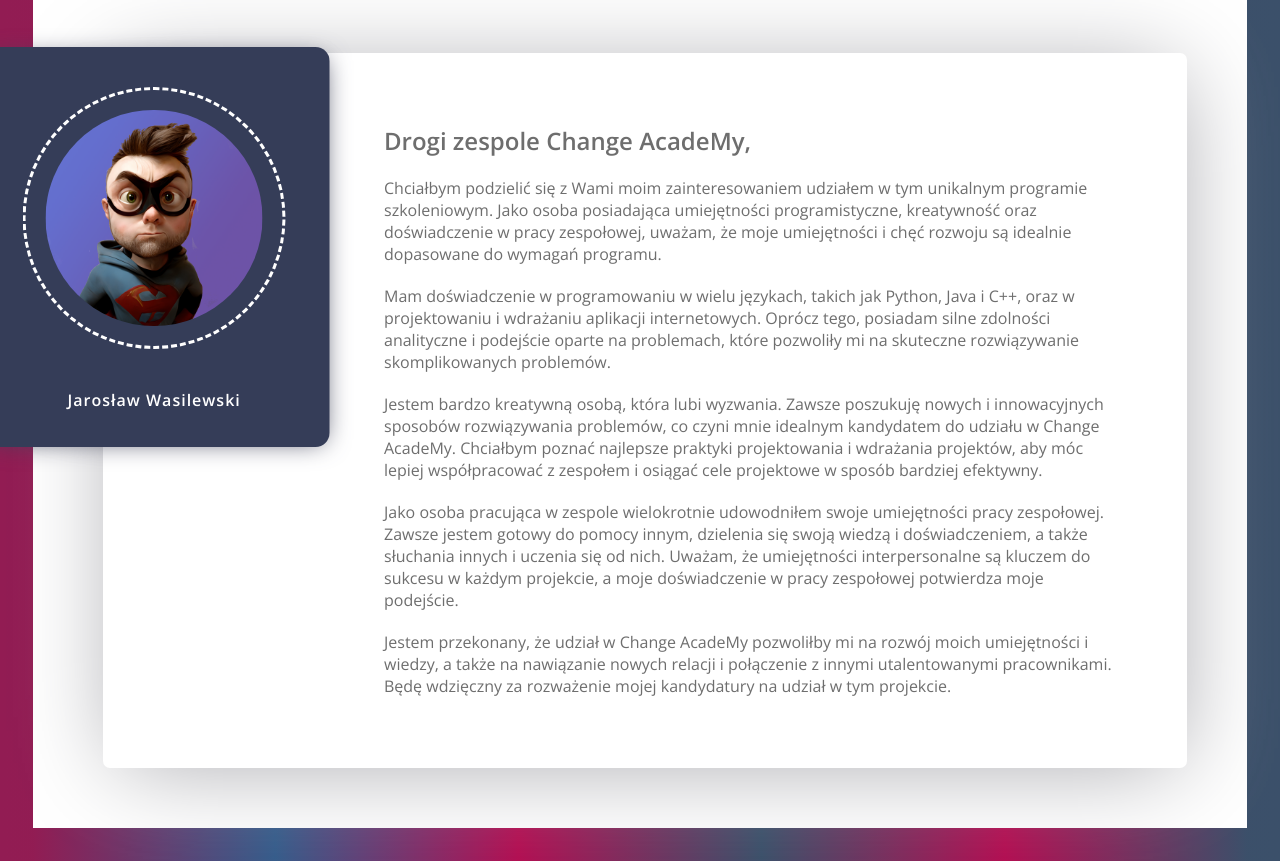
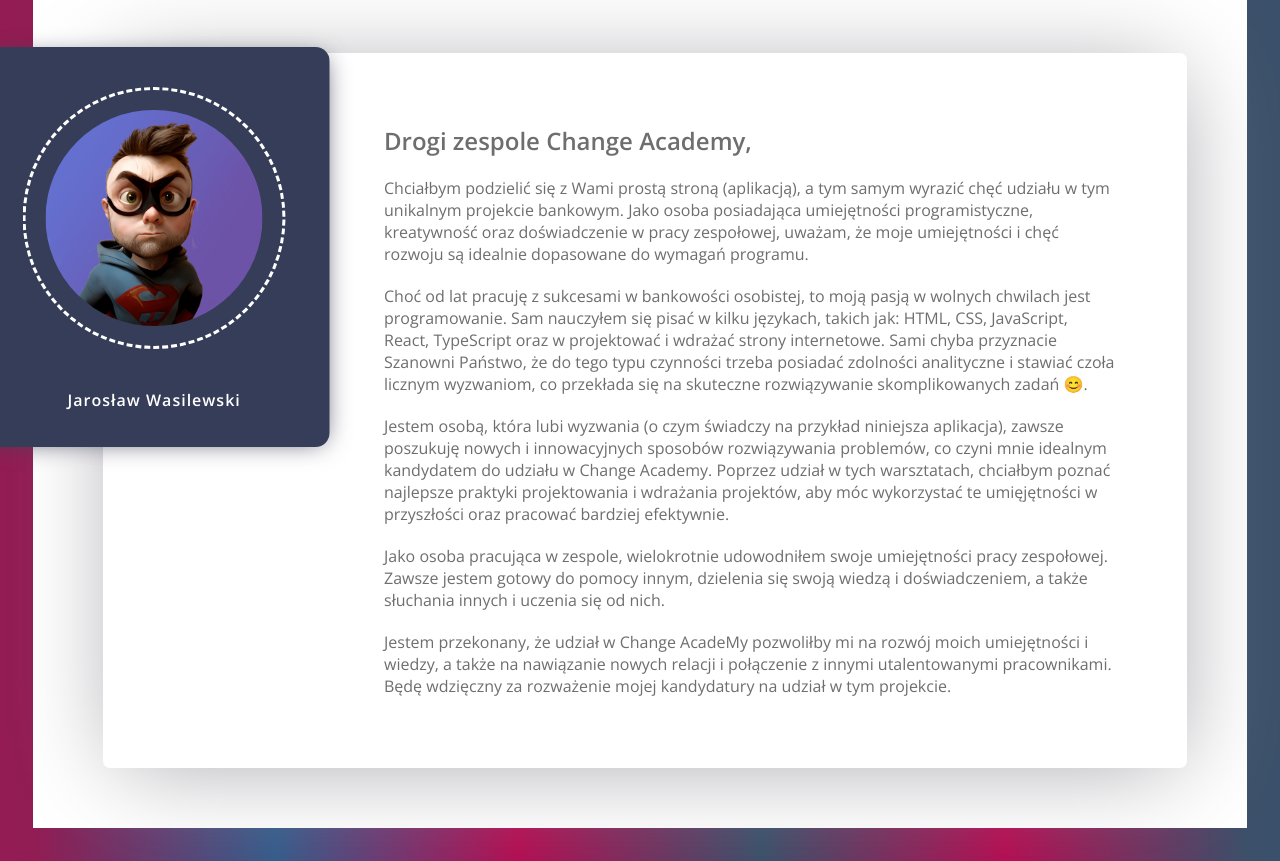
Before and after one commit to JerryWski/bank-project, a React (Create React App) app: page / in a window 1280 px wide. Shown: the part 840-1701 px from the top of the page. Built offline with nearby package versions, Linux system fonts and the light colour scheme; the HTML template or start-up script is replaced by a standard one.

Commit message:
polishing

```diff
--- a/src/components/AboutMe.tsx
+++ b/src/components/AboutMe.tsx
@@ -5,36 +5,37 @@
     <div className={styles.about_section} id='about-me'>
       <div className={styles.about_wrapper}>
         <div className={styles.about_description}>
-          <h2 className={styles.header}>Drogi zespole Change AcadeMy,</h2>
+          <h2 className={styles.header}>Drogi zespole Change Academy,</h2>
           <p className={styles.text}>
-            Chciałbym podzielić się z Wami moim zainteresowaniem udziałem w tym
-            unikalnym programie szkoleniowym. Jako osoba posiadająca
-            umiejętności programistyczne, kreatywność oraz doświadczenie w pracy
-            zespołowej, uważam, że moje umiejętności i chęć rozwoju są idealnie
-            dopasowane do wymagań programu.
+            Chciałbym podzielić się z Wami prostą stroną (aplikacją), a tym
+            samym wyrazić chęć udziału w tym unikalnym projekcie bankowym. Jako
+            osoba posiadająca umiejętności programistyczne, kreatywność oraz
+            doświadczenie w pracy zespołowej, uważam, że moje umiejętności i
+            chęć rozwoju są idealnie dopasowane do wymagań programu.
           </p>
           <p className={styles.text}>
-            Mam doświadczenie w programowaniu w wielu językach, takich jak
-            Python, Java i C++, oraz w projektowaniu i wdrażaniu aplikacji
-            internetowych. Oprócz tego, posiadam silne zdolności analityczne i
-            podejście oparte na problemach, które pozwoliły mi na skuteczne
-            rozwiązywanie skomplikowanych problemów.
+            Choć od lat pracuję z sukcesami w bankowości osobistej, to moją
+            pasją w wolnych chwilach jest programowanie. Sam nauczyłem się pisać
+            w kilku językach, takich jak: HTML, CSS, JavaScript, React,
+            TypeScript oraz w projektować i wdrażać strony internetowe. Sami
+            chyba przyznacie Szanowni Państwo, że do tego typu czynności trzeba
+            posiadać zdolności analityczne i stawiać czoła licznym wyzwaniom, co
+            przekłada się na skuteczne rozwiązywanie skomplikowanych zadań 😊.
           </p>
           <p className={styles.text}>
-            Jestem bardzo kreatywną osobą, która lubi wyzwania. Zawsze poszukuję
-            nowych i innowacyjnych sposobów rozwiązywania problemów, co czyni
-            mnie idealnym kandydatem do udziału w Change AcadeMy. Chciałbym
-            poznać najlepsze praktyki projektowania i wdrażania projektów, aby
-            móc lepiej współpracować z zespołem i osiągać cele projektowe w
-            sposób bardziej efektywny.
+            Jestem osobą, która lubi wyzwania (o czym świadczy na przykład
+            niniejsza aplikacja), zawsze poszukuję nowych i innowacyjnych
+            sposobów rozwiązywania problemów, co czyni mnie idealnym kandydatem
+            do udziału w Change Academy. Poprzez udział w tych warsztatach,
+            chciałbym poznać najlepsze praktyki projektowania i wdrażania
+            projektów, aby móc wykorzystać te umięjętności w przyszłości oraz
+            pracować bardziej efektywnie.
           </p>
           <p className={styles.text}>
-            Jako osoba pracująca w zespole wielokrotnie udowodniłem swoje
+            Jako osoba pracująca w zespole, wielokrotnie udowodniłem swoje
             umiejętności pracy zespołowej. Zawsze jestem gotowy do pomocy innym,
             dzielenia się swoją wiedzą i doświadczeniem, a także słuchania
-            innych i uczenia się od nich. Uważam, że umiejętności
-            interpersonalne są kluczem do sukcesu w każdym projekcie, a moje
-            doświadczenie w pracy zespołowej potwierdza moje podejście.
+            innych i uczenia się od nich.
           </p>
           <p className={styles.text}>
             Jestem przekonany, że udział w Change AcadeMy pozwoliłby mi na
--- a/src/components/Intro.module.css
+++ b/src/components/Intro.module.css
@@ -29,7 +29,7 @@
 .intro_image {
   width: 100%;
   /* margin-left: 40px; */
-  /* animation: rotate 100s infinite both; */
+  animation: slide-in 6s forwards;
 }
 .intro_text {
   font-size: 5.1rem;
```
